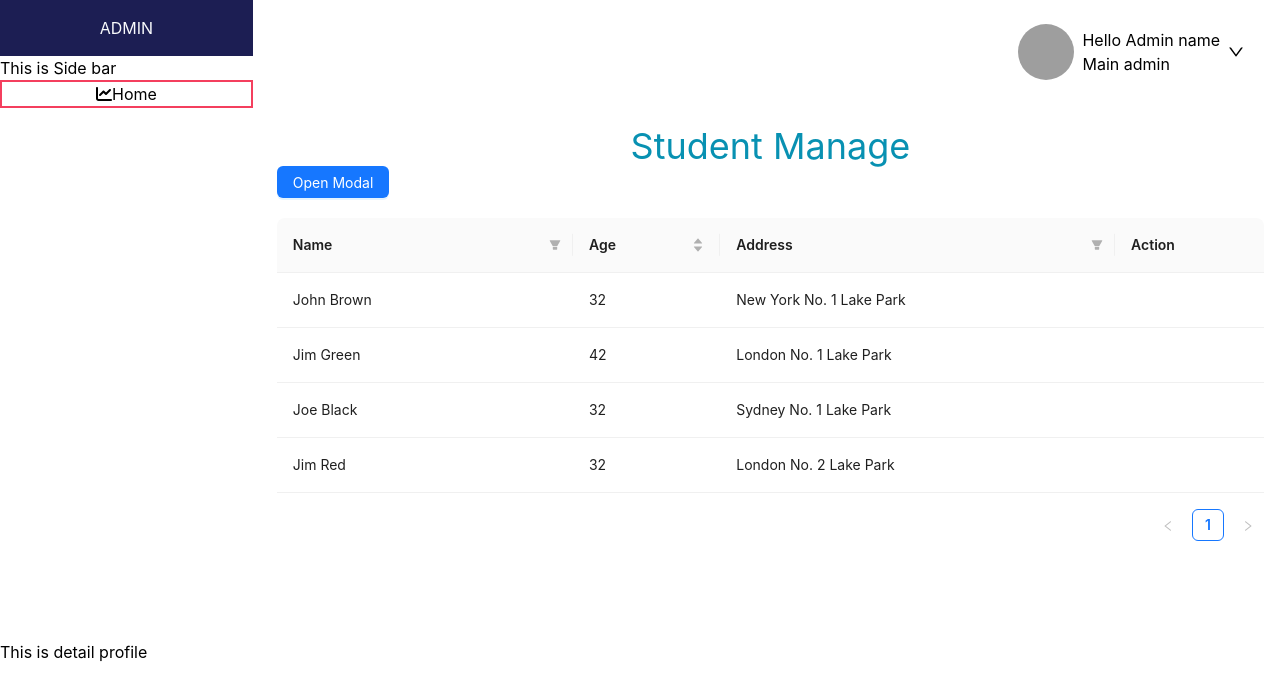
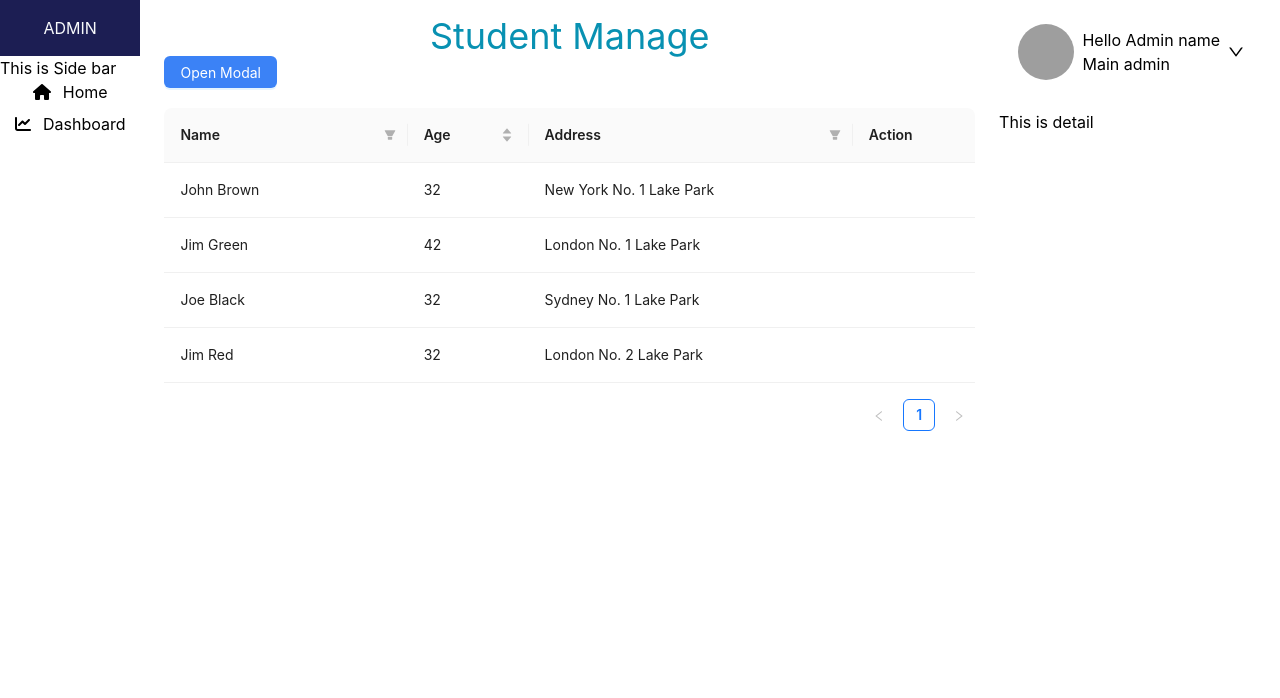
Before and after one commit to KimLong1234567/CourseSystem, a React (Create React App) app: page /admin in a window 1280 px wide. Shown: the top 698 px of the page. Built offline with nearby package versions, Linux system fonts and the light colour scheme; grey boxes are pictures that could not be loaded.

Commit message:
choke: update

```diff
--- a/src/pages/Layout/AdminContent/adminContent.jsx
+++ b/src/pages/Layout/AdminContent/adminContent.jsx
@@ -61,6 +61,7 @@ function AdminContent() {
     {
       title: 'Action',
       dataIndex: 'action',
+      button: [],
     },
   ];
   const data = [
@@ -134,7 +135,11 @@ function AdminContent() {
       <h2 className="flex justify-center text-4xl text-cyan-600">
         Student Manage
       </h2>
-      <Button type="primary" onClick={showModal}>
+      <Button
+        type="primary"
+        onClick={showModal}
+        className="transition ease-in-out delay-150 bg-blue-500 hover:-translate-y-1 hover:scale-110 hover:bg-indigo-500 duration-300"
+      >
         Open Modal
       </Button>
       <Modal
@@ -174,7 +179,7 @@ function AdminContent() {
               },
             ]}
           >
-            <InputNumber
+            <Input
               style={{
                 width: '100%',
               }}
--- a/src/pages/mainContent/mainContent.jsx
+++ b/src/pages/mainContent/mainContent.jsx
@@ -2,6 +2,7 @@ import React from 'react';
 import Sidebar from '../sideBar/sideBarAdmin';
 import HeaderAdmin from '../Layout/HeaderAdmin/header';
 import AdminContent from '../Layout/AdminContent/adminContent';
+import './mainContent.css';
 
 function MainContent() {
   return (
@@ -9,10 +10,10 @@ function MainContent() {
       className="h-screen grid gap-2"
       style={{
         gridTemplateRows: 'auto 2fr 20%',
-        gridTemplateColumns: 'minmax(auto, 1fr) 3fr minmax(auto, 1fr)',
+        gridTemplateColumns: 'minmax(auto, 0.5fr) 3fr minmax(auto, 1fr)',
         gridTemplateAreas: `
-          "sidebar header header"
-          "sidebar page page"
+          "sidebar page header"
+          "sidebar page detail"
         `,
       }}
     >
@@ -34,7 +35,7 @@ function MainContent() {
       >
         <AdminContent />
       </div>
-      <div>This is detail profile</div>
+      <div style={{ gridArea: 'detail' }}>This is detail</div>
     </div>
   );
 }
--- a/src/pages/sideBar/sideBarAdmin.jsx
+++ b/src/pages/sideBar/sideBarAdmin.jsx
@@ -1,10 +1,22 @@
 import React from 'react';
 import { FontAwesomeIcon as Icon } from '@fortawesome/react-fontawesome';
-import { faChartLine } from '@fortawesome/free-solid-svg-icons';
+import { faChartLine, faHouse } from '@fortawesome/free-solid-svg-icons';
 import { Link } from 'react-router-dom';
+import { icon } from '@fortawesome/fontawesome-svg-core';
 
 // admin controller
-const ADMIN_SIDEBAR = [{ icon: faChartLine, name: 'Home', to: '/' }];
+const ADMIN_SIDEBAR = [
+  {
+    icon: faHouse,
+    name: 'Home',
+    to: '/',
+  },
+  {
+    icon: faChartLine,
+    name: 'Dashboard',
+    to: '/admin',
+  },
+];
 
 function Sidebar() {
   return (
@@ -12,13 +24,10 @@ function Sidebar() {
       <h3 className="">This is Side bar</h3>
       {ADMIN_SIDEBAR.map((item, index) => {
         return (
-          <div
-            key={index}
-            className="flex justify-center border-2 border-rose-500"
-          >
+          <div key={index} className="flex justify-center mb-2">
             <Link to={item.to} className="name menuItem">
               <Icon icon={item.icon} className="iconItem" />
-              <span>{item.name}</span>
+              <span className="ml-3">{item.name}</span>
             </Link>
           </div>
         );
```
